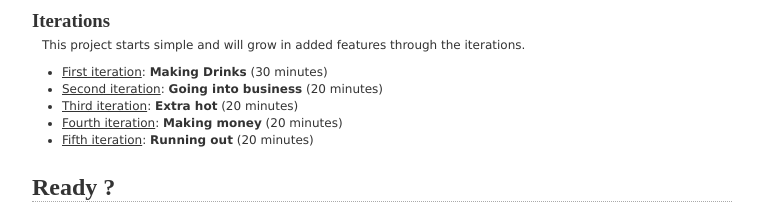
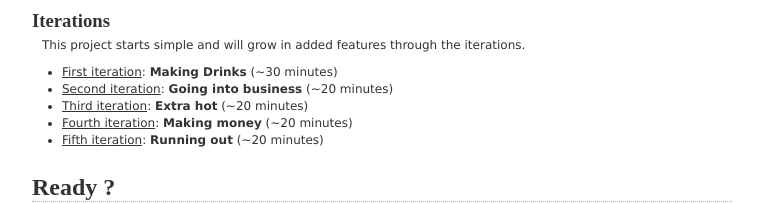
Before and after one commit to simcap/coffeemachine, a plain HTML site: page index.html in a window 1280 px wide. Shown: the part 470-674 px from the top of the page, without its empty margins (258-1021 px from the left). Drawn offline with Linux system fonts and the light colour scheme.

Commit message:
third refactor from feedback

```diff
--- a/index.html
+++ b/index.html
@@ -41,11 +41,11 @@
 			<h3>Iterations</h3>
 			<p>This project starts simple and will grow in added features through the iterations.</p>
 			<ul>
-				<li><u>First iteration</u>: <strong>Making Drinks</strong> (30 minutes)</li>
-				<li><u>Second iteration</u>: <strong>Going into business</strong> (20 minutes)</li>
-				<li><u>Third iteration</u>: <strong>Extra hot</strong> (20 minutes)</li>
-				<li><u>Fourth iteration</u>: <strong>Making money</strong> (20 minutes)</li>
-				<li><u>Fifth iteration</u>: <strong>Running out</strong> (20 minutes)</li>
+				<li><u>First iteration</u>: <strong>Making Drinks</strong> (~30 minutes)</li>
+				<li><u>Second iteration</u>: <strong>Going into business</strong> (~20 minutes)</li>
+				<li><u>Third iteration</u>: <strong>Extra hot</strong> (~20 minutes)</li>
+				<li><u>Fourth iteration</u>: <strong>Making money</strong> (~20 minutes)</li>
+				<li><u>Fifth iteration</u>: <strong>Running out</strong> (~20 minutes)</li>
 			</ul>
 
 			<h2>Ready ?</h2>
```
Also changed, not shown: cm-fourth-iteration.html (+1 -1 lines).
